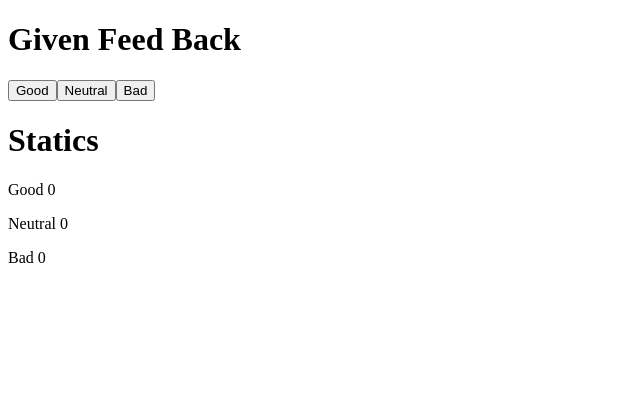
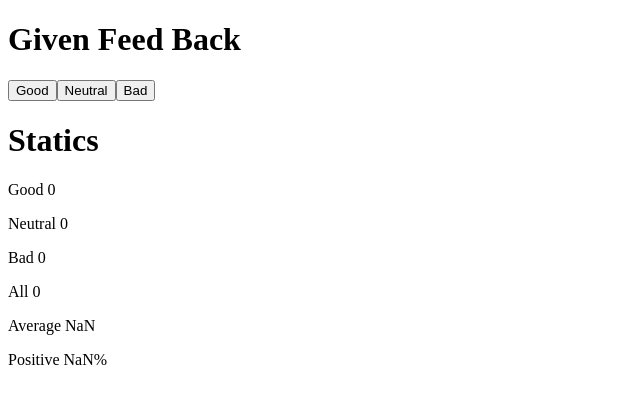
Before and after one commit to Hamze94/fullstackopen.com, a React (Vite) app in the folder part1/unicafe/: page / in a window 1280 px wide. Shown: the top 404 px of the page, without its empty margins (0-640 px from the left). Built offline with nearby package versions, Linux system fonts and the light colour scheme.

Commit message:
1.7: unicafe step 2

```diff
--- a/part1/unicafe/src/App.jsx
+++ b/part1/unicafe/src/App.jsx
@@ -7,6 +7,9 @@ const App = () => {
   const handleGood = () => setGood(good + 1)
   const handleNeutral = () => setNeutral(neutral + 1)
   const handleBad = () => setBad(bad + 1)
+  const totalFeedBack = good + neutral + bad;
+  const positiveFeedback = (good / totalFeedBack) * 100
+  const averageFeedback = (good - bad) / totalFeedBack
   return (
     <>
       <h1>Given Feed Back </h1>
@@ -17,6 +20,9 @@ const App = () => {
       <p>Good {good}</p>
       <p>Neutral {neutral}</p>
       <p>Bad {bad}</p>
+      <p>All {totalFeedBack}</p>
+      <p>Average {averageFeedback}</p>
+      <p>Positive {positiveFeedback}% </p>
     </>
   )
 }
```
